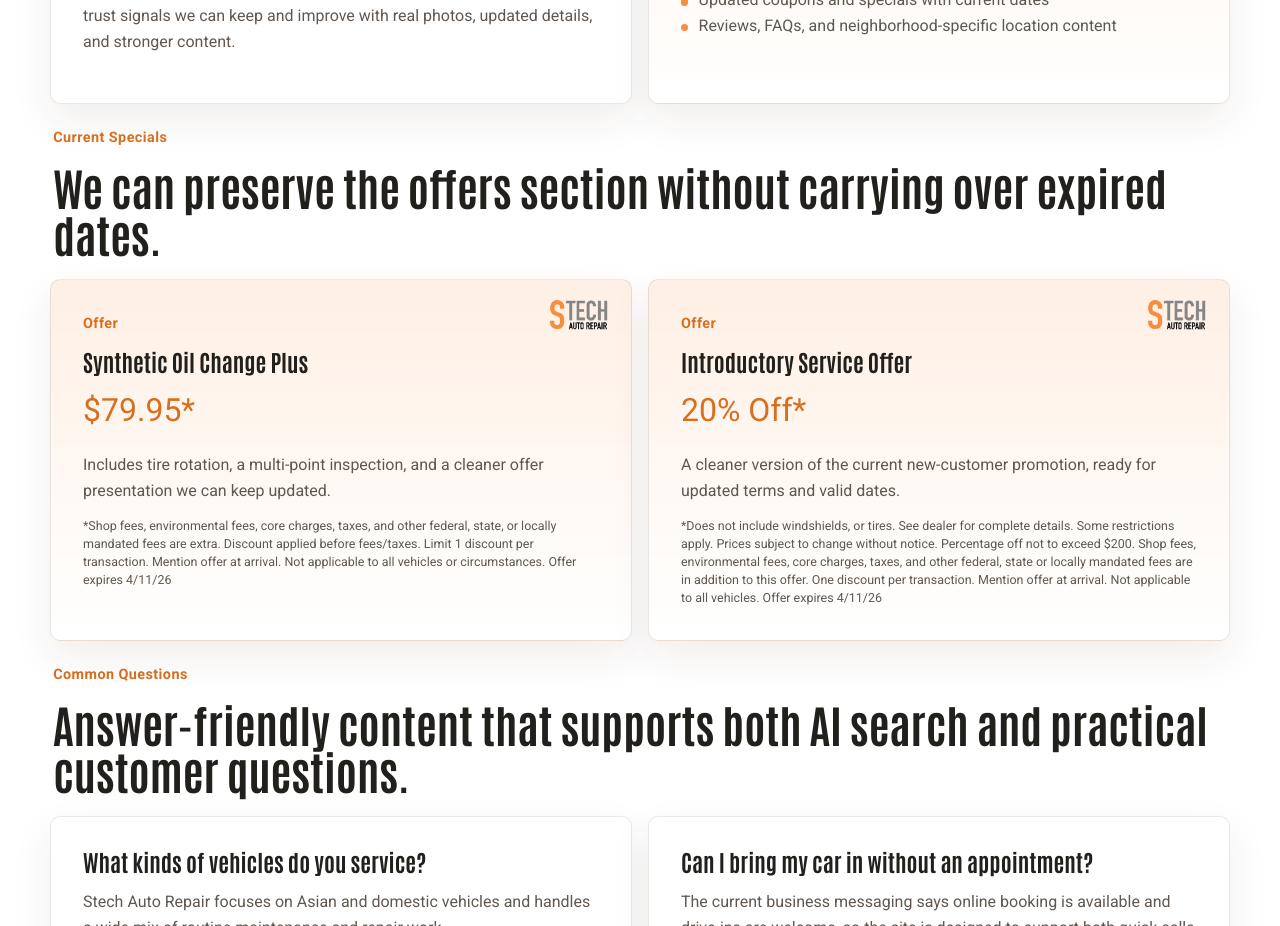
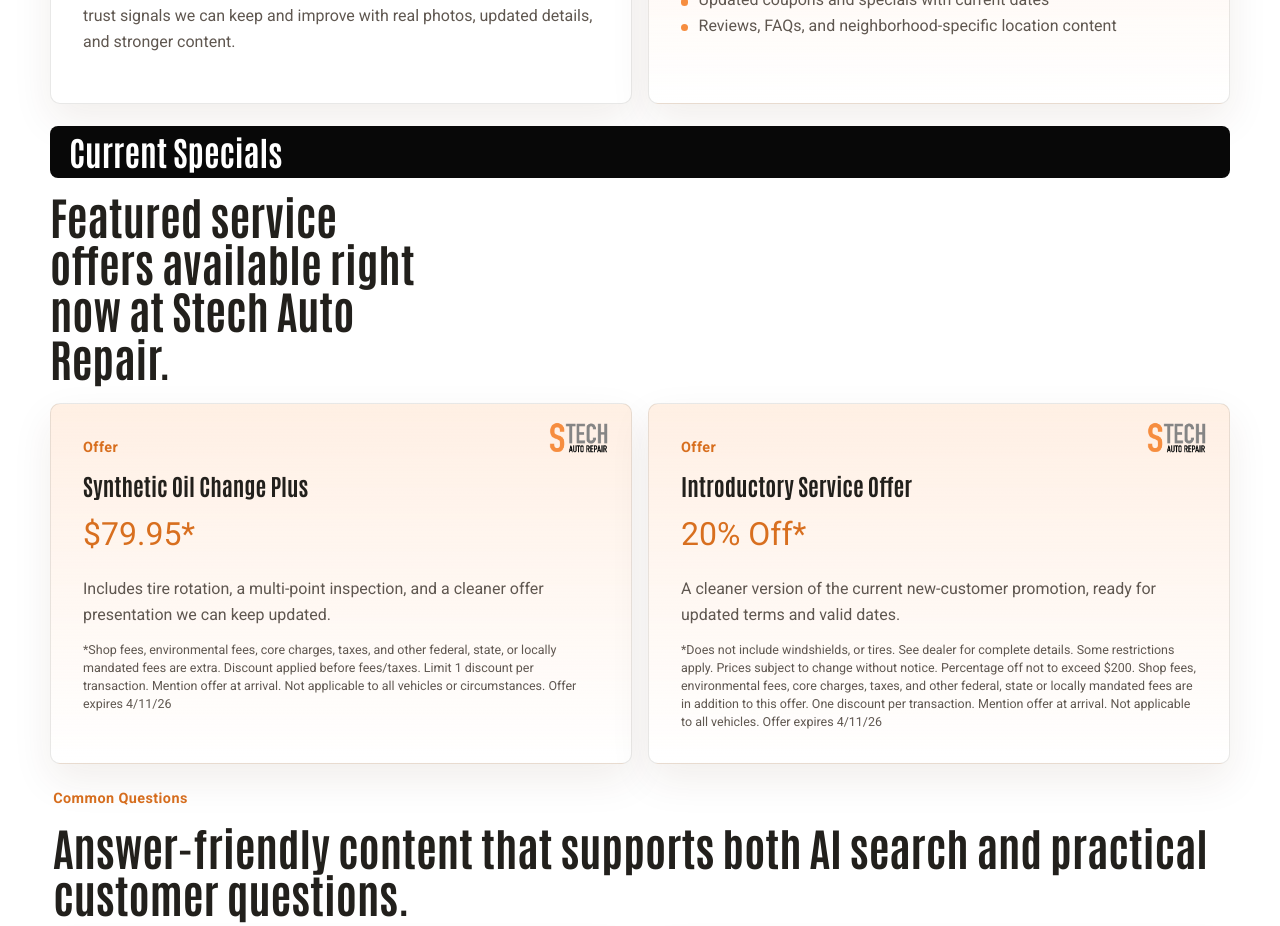
Before and after one commit to DietmarSZ/stechherman, a Next.js app: page / in a window 1280 px wide. Shown: the part 3560-4486 px from the top of the page. Built offline with nearby package versions, Linux system fonts and the light colour scheme.

Commit message:
Highlight specials section with stronger header

```diff
--- a/src/app/globals.css
+++ b/src/app/globals.css
@@ -364,6 +364,33 @@ span {
   max-width: 70ch;
 }
 
+.specials-heading {
+  display: grid;
+  gap: 0.9rem;
+}
+
+.specials-bar {
+  min-height: 52px;
+  display: flex;
+  align-items: center;
+  padding: 0 1.2rem;
+  background: var(--black-bar);
+  color: #ffffff;
+  border-radius: var(--radius-md);
+}
+
+.specials-bar span {
+  color: #ffffff;
+  font-family: var(--font-heading), "Helvetica Neue", "Arial Narrow", Arial, sans-serif;
+  font-size: clamp(1.5rem, 3vw, 2.1rem);
+  line-height: 1;
+  font-weight: 700;
+}
+
+.specials-heading h2 {
+  max-width: 18ch;
+}
+
 .three-up,
 .service-grid,
 .faq-list,
--- a/src/app/page.tsx
+++ b/src/app/page.tsx
@@ -189,9 +189,11 @@ export default function HomePage() {
       </section>
 
       <section className="section">
-        <div className="section-heading">
-          <p className="eyebrow">Current Specials</p>
-          <h2>We can preserve the offers section without carrying over expired dates.</h2>
+        <div className="specials-heading">
+          <div className="specials-bar">
+            <span>Current Specials</span>
+          </div>
+          <h2>Featured service offers available right now at Stech Auto Repair.</h2>
         </div>
         {activeOffers.length > 0 ? (
           <div className="offer-grid">
```
